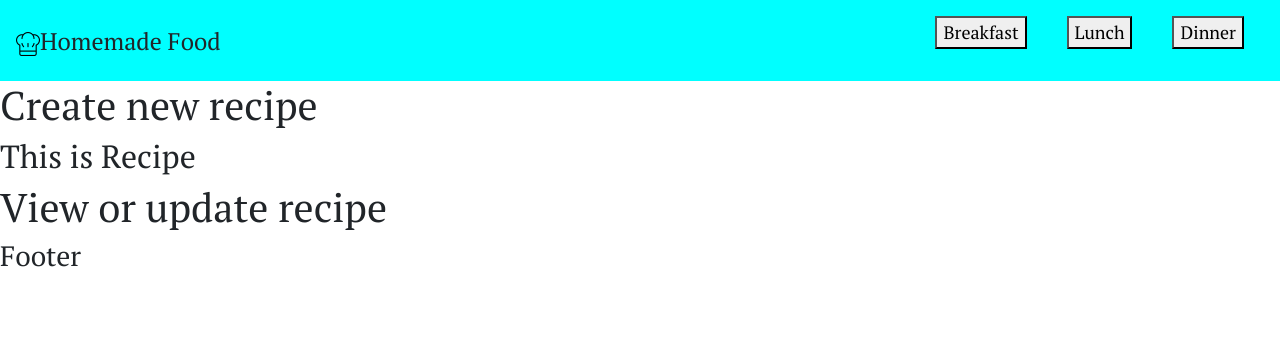
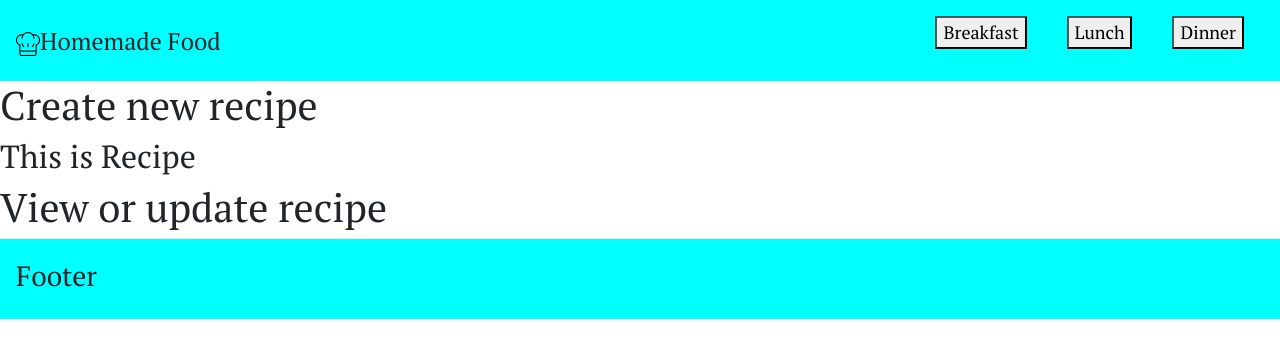
Before and after one commit to SvetlanaSurzhan/recipes-site, a React (Create React App) app in the folder ClientApp/: page / in a window 1280 px wide. Shown: the top 358 px of the page. Built offline with nearby package versions, Linux system fonts and the light colour scheme.

Commit message:
added style for footer

```diff
--- a/ClientApp/src/components/footer/Footer.css
+++ b/ClientApp/src/components/footer/Footer.css
@@ -0,0 +1,12 @@
+.nav-footer{
+    display: flex;
+    align-items: center;
+    padding: 1em;
+	margin: 0;
+    font-family: 'PT Serif', serif;
+    background-color: aqua;
+    position: relative;
+    clear: both;
+    height: 5em;
+    margin-top: - 5em;
+}
```
